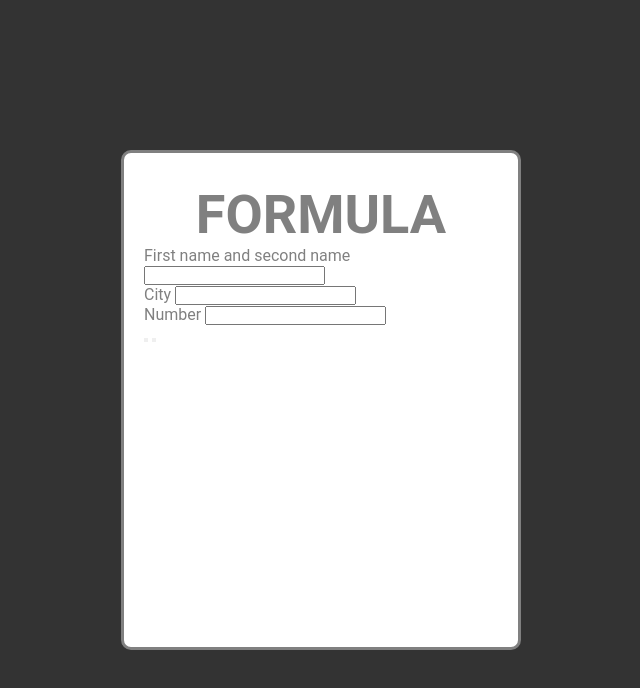
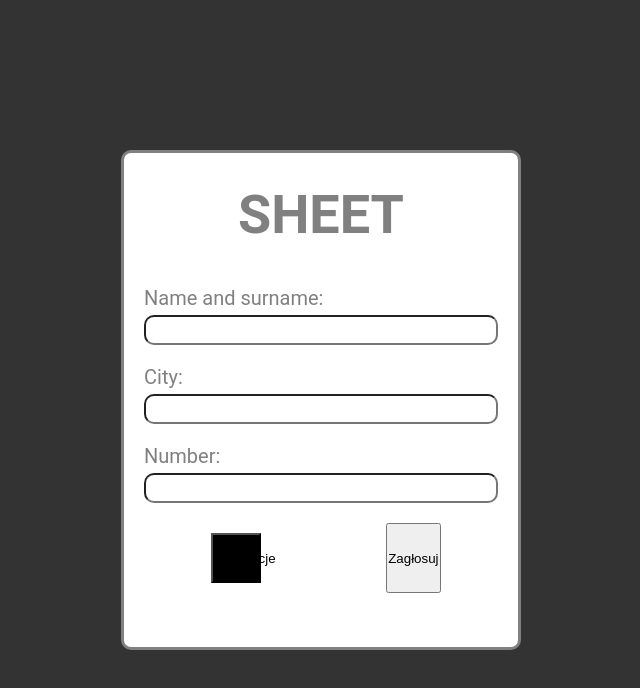
Before and after one commit to DireAunAmi/Card-sheet, a plain HTML site: page index.html in a window 1280 px wide. Shown: the whole page, without its empty margins (319-959 px from the left). Drawn offline with Linux system fonts and the light colour scheme.

Commit message:
finally solved my problem

```diff
--- a/index.html
+++ b/index.html
@@ -8,20 +8,27 @@
 		<title>BEM</title>
 	</head>
 	<body>
-		<div class="card">
-			<div class="card__body">
-				<div class="card__title">
-					<h2>Formula</h2>
+		<div class="form">
+			<div class="form__body">
+				<div class="form__title">
+					<h2>Sheet</h2>
 				</div>
-				<label for="" class="card__label">First name and second name</label>
-				<input type="text" class="card__input" /> <br />
-				<label for="" class="card__label">City</label>
-				<input type="text" class="card__input" /> <br />
-				<label for="" class="card__label">Number</label>
-				<input type="text" class="card__input" /> <br />
-				<div class="card__btns">
-					<button class="card__btn"></button>
-					<button class="card__btn--highlight"></button>
+				<div class="form__box">
+					<label for="" class="form__label">Name and surname: </label>
+					<input type="text" class="form__input" />
+				</div>
+				<div class="form__box">
+					<div class="form__test"></div>
+					<label for="" class="form__label">City: </label>
+					<input type="text" class="form__input" />
+				</div>
+				<div class="form__box">
+					<label for="" class="form__label">Number: </label>
+					<input type="text" class="form__input" />
+				</div>
+				<div class="form__btns">
+					<button class="form__btn">Informacje</button>
+					<button class="form__btn--highlight">Zagłosuj</button>
 				</div>
 			</div>
 		</div>
--- a/scss/style.scss
+++ b/scss/style.scss
@@ -14,24 +14,45 @@ html {
 	color: gray;
 }
 
-.card {
+.form {
 	height: 500px;
 	width: 400px;
 	border: gray 3px solid;
 	border-radius: 10px;
 	background-color: #fff;
+
 	&__title {
 		font-size: 36px;
 		text-align: center;
 		text-transform: uppercase;
 		font-weight: 100;
+		margin-bottom: 40px;
 	}
 	&__body {
 		padding: 30px 20px;
+	}
+	&__label {
+		font-size: 20px;
+	}
+	&__input {
+		width: 100%;
+		height: 30px;
+		border-radius: 10px;
+		padding-left: 5px;
+		margin-top: 5px;
+		margin-bottom: 20px;
+		font-size: 24px;
+		overflow: hidden;
+	}
 
-		&__label {
-			font-size: 24px;
-            margin: 10px 0;
-		}
+	&__btns {
+		display: flex;
+		justify-content: space-around;
+	}
+	&__btn {
+		width: 50px;
+		height: 50px;
+		margin: 10px;
+		background-color: #000;
 	}
 }
```
Also changed, not shown: css/style.css, 1 other file.
